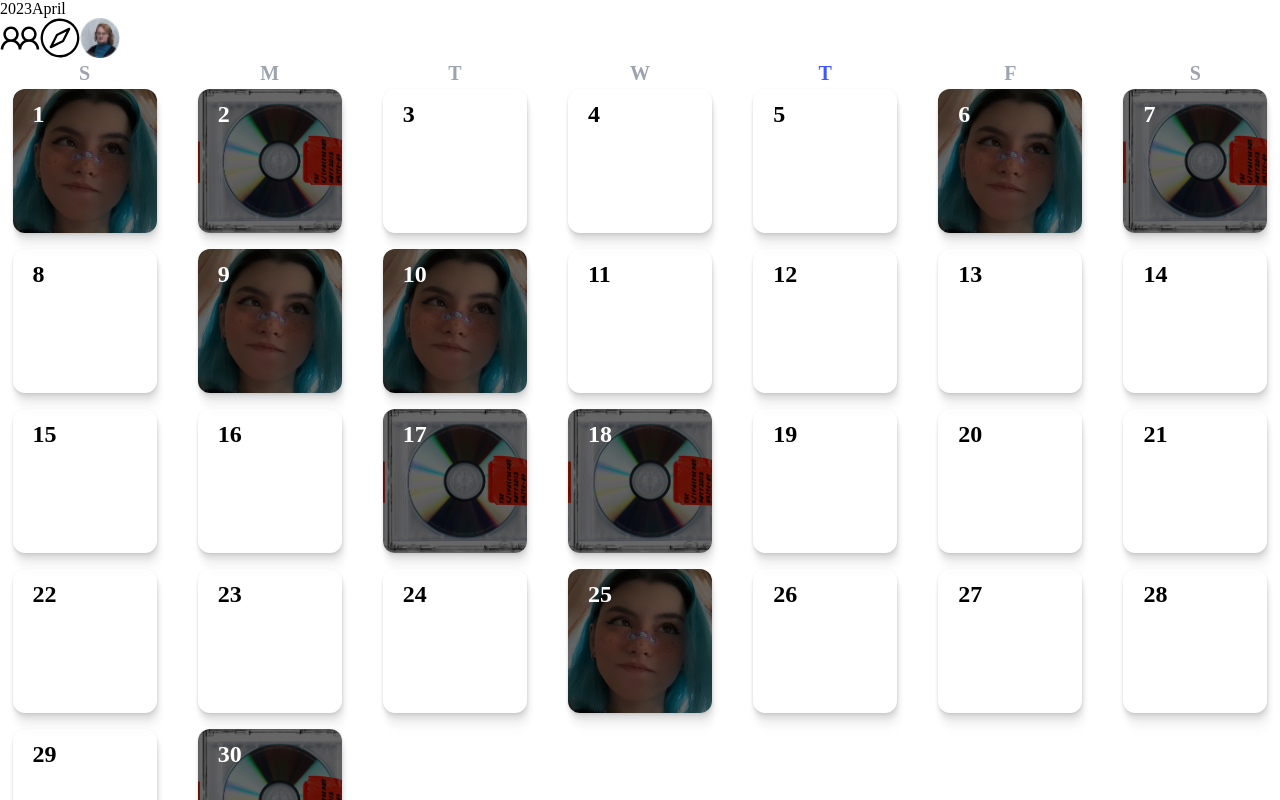
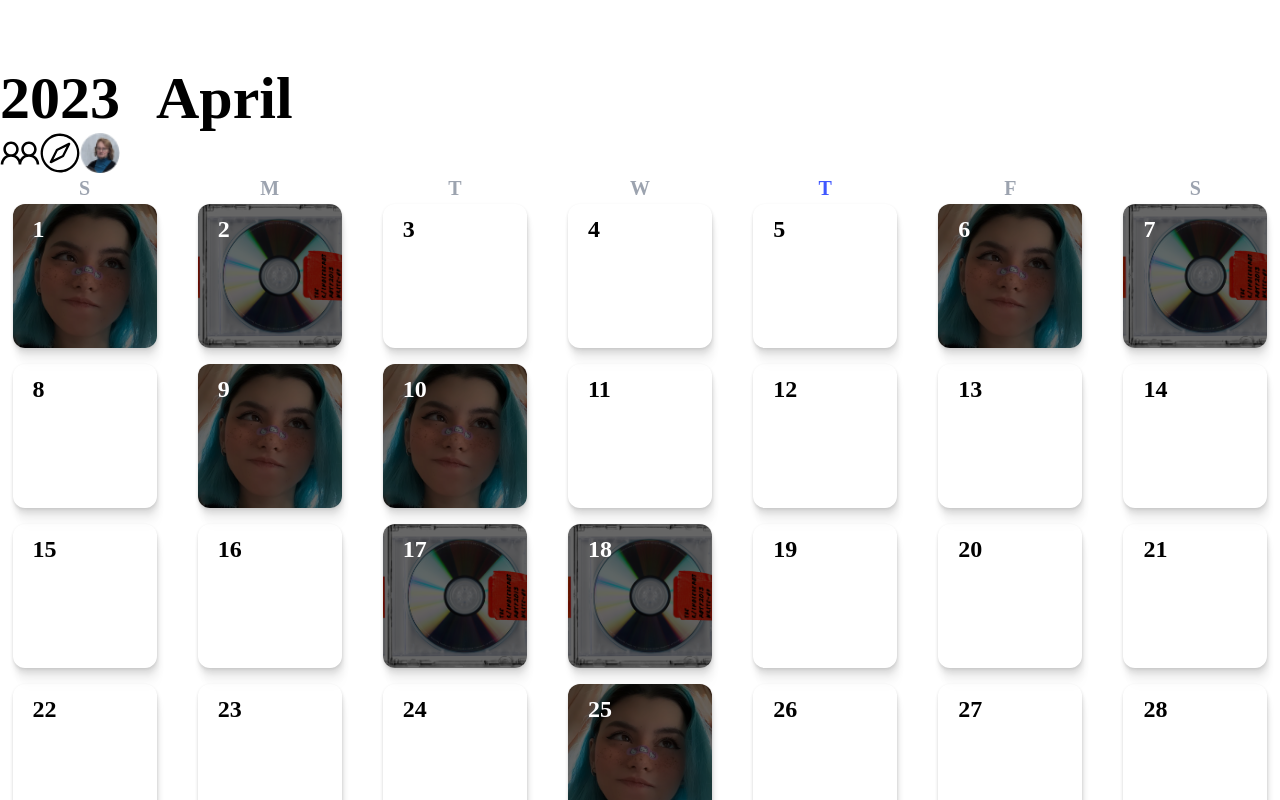
Before and after one commit to PolarBearChamp/calendar-client, a Next.js app: page / in a window 1280 px wide. Shown: the top 800 px of the page. Built offline with nearby package versions, Linux system fonts and the light colour scheme.

Commit message:
main header styles
from tailwind to scss modules

```diff
--- /dev/null
+++ b/src/components/Header/Header.module.scss
@@ -0,0 +1,9 @@
+.container {
+  font-weight: 700;
+  font-size: 60px;
+  margin-top: 64px;
+}
+
+.year {
+  margin-right: 36px;
+}
--- a/src/components/Header/Header.tsx
+++ b/src/components/Header/Header.tsx
@@ -1,16 +1,17 @@
+import styles from "./Header.module.scss";
 
 interface Props {
-  year: string
-  month: string
+  year: string;
+  month: string;
 }
 
 const Header = ({ year, month }: Props) => {
+  return (
+    <div className={styles.container}>
+      <span className={styles.year}>{year}</span>
+      <span>{month}</span>
+    </div>
+  );
+};
 
-  return (
-    <div className="font-bold text-6xl mt-16">
-      <span className="mr-9">{year}</span><span>{month}</span>
-    </div>
-  )
-}
-
-export default Header
+export default Header;
```
